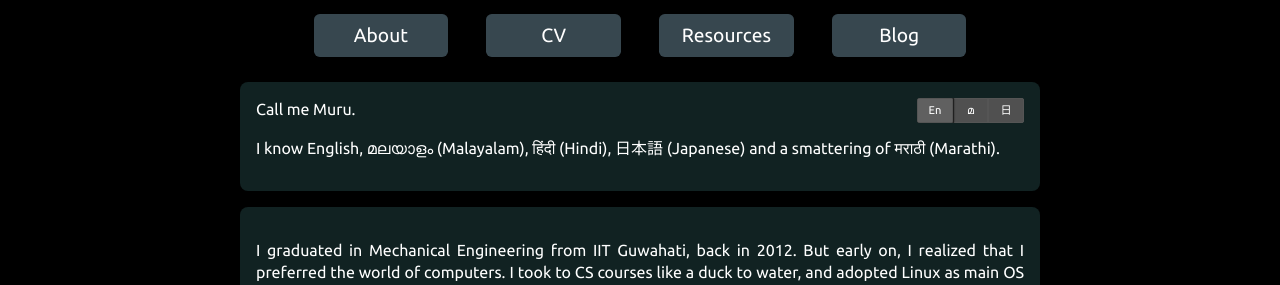
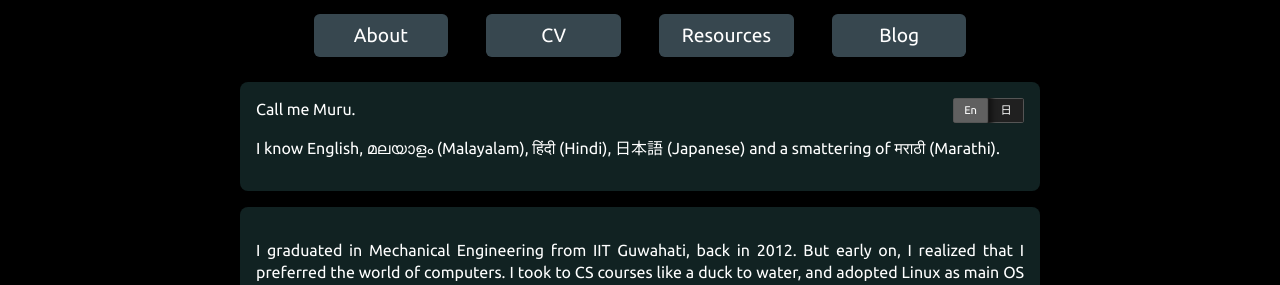
Before and after one commit to muru/muru.github.io, a Jekyll site: the page built from index.md, in a window 1280 px wide. Shown: the part 148-433 px from the top of the page. Built offline with Jekyll 4.4.1, drawn with Linux system fonts in a browser that asks for light colours; emoji names are drawn with the system emoji font.

Commit message:
tidy up language switching

```diff
--- a/css/index.scss
+++ b/css/index.scss
@@ -5,7 +5,7 @@ ul#i18n li {
 	list-style: none;
 	width: 3em;
 	font-size: 0.7em;
-	background-color: #505050;
+	background-color: #202020;
 	text-align: center;
 	margin-left: 0;
 	border: 0.05em solid #555555;
@@ -16,13 +16,13 @@ ul#i18n li {
 	overflow: hidden;
 	display: flex;
 	float: right;
-	box-shadow: inset 0 0 0.1em 0.1em rgba(128,128,128,0.75);
+	box-shadow: inset 0 0 0.4em 0.4em rgba(128,128,128,0.75);
 	margin: 0 0 0.75em 0.75em;
 	padding: 0;
 }
 
 #i18n li.active {
-	box-shadow: 0 0 0.1em 0.1em rgba(16,16,16,0.85);
+	box-shadow: 0 0 0.4em 0.4em rgba(16,16,16,0.85);
 	background-color: #606060;
 	z-index: 1000;
 	border-radius: 0.1em;
@@ -36,3 +36,7 @@ ul#i18n li {
 .inactive {
 	display: none;
 }
+
+.jp {
+	margin: none;
+}
--- a/index.md
+++ b/index.md
@@ -2,24 +2,19 @@
 title: About Me
 pagestyle: index
 script: index
-description: Who am I?
+description: Call me Muru.
 ---
 
 - {:#en .active} En
-- {:#ml} മ
 - {:#jp} 日
 {:#i18n}
 
 Call me Muru.
 {:.en .active}
-
-<span lang="ja" class="jp inactive" markdown="1"> ムッラセレル ムルケシュと申します。
+<span lang="ja" markdown="1"> ムッラセレル ムルケシュと申します。
 ムルと呼んでください。
 宜しくお願い致します。</span>
-
-<span lang="ml" class="ml inactive" markdown="1">
-എന്റെ പേര് മുരുകേഷ്. എന്നെ മുരു എന്ന് വിളിക്കൂ..
-</span>
+{: .jp .inactive}
 
 I know English, മലയാളം (Malayalam), हिंदी  (Hindi),	日本語 (Japanese) and a smattering of  मराठी  (Marathi).
 
```
Also changed, not shown: js/index.js (indentation only).
